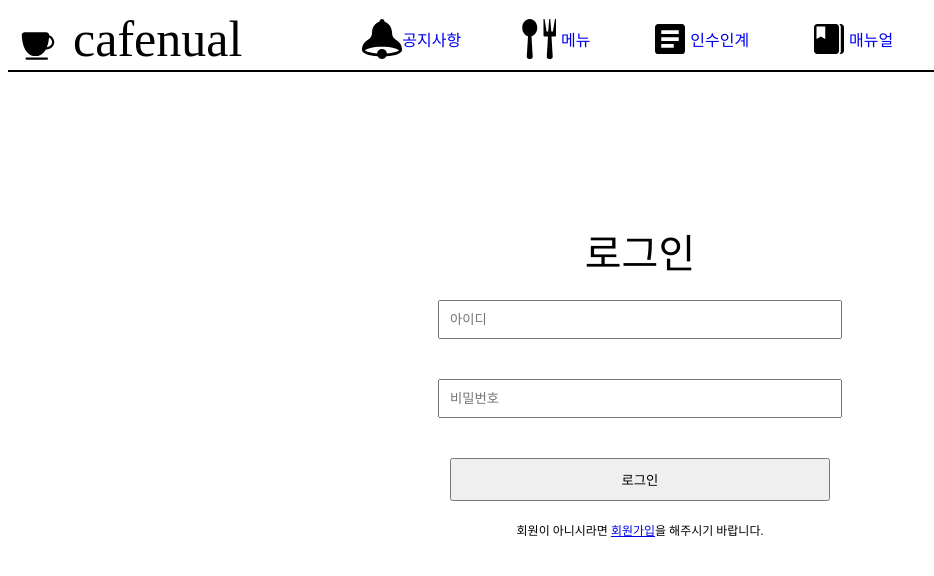
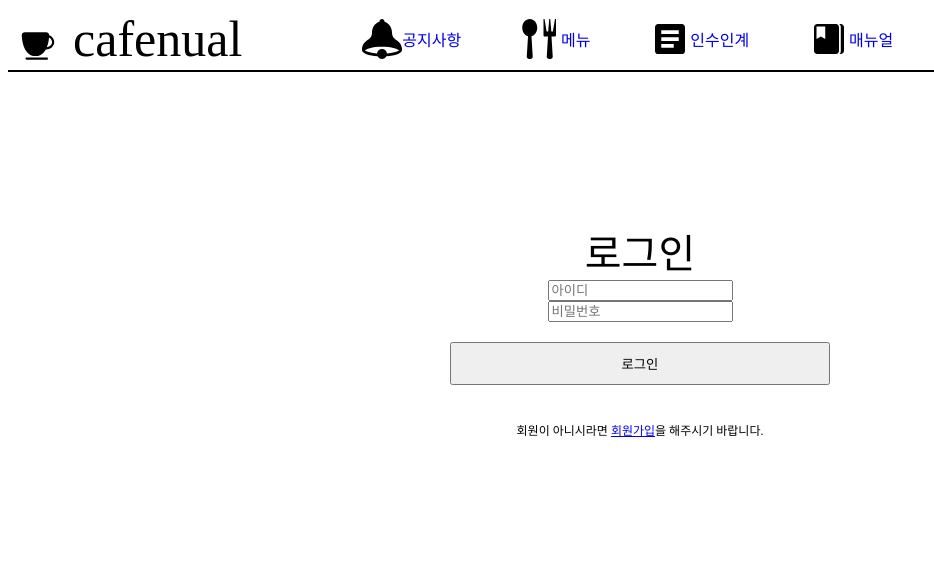
Before and after one commit to cafenual/cafenual-mirr, a React (Create React App) app in the folder front/: page /login in a window 1280 px wide. Shown: the top 576 px of the page, without its empty margins (0-934 px from the left). Built offline with nearby package versions, Linux system fonts and the light colour scheme.

Commit message:
Implements : login & register API

```diff
--- a/front/package.json
+++ b/front/package.json
@@ -6,6 +6,7 @@
     "@testing-library/jest-dom": "^5.11.4",
     "@testing-library/react": "^11.1.0",
     "@testing-library/user-event": "^12.1.10",
+    "axios": "^0.21.1",
     "classnames": "^2.3.1",
     "http-proxy-middleware": "^2.0.0",
     "node-sass": "^4.14.0",
--- a/front/src/pages/Login/Login.css
+++ b/front/src/pages/Login/Login.css
@@ -7,7 +7,7 @@
   text-align: center;
   vertical-align: middle;
 }
-#login input {
+#login button {
   width: 380px;
   margin: 20px;
   padding: 10px;
--- a/front/src/pages/Login/Login.js
+++ b/front/src/pages/Login/Login.js
@@ -1,42 +1,77 @@
 import React, { useState } from "react";
+import axios from "axios";
+import { useHistory } from "react-router-dom";
 import "./Login.css";
 
 const Login = () => {
-  const [userid, setUserId] = useState("");
-  const [userpw, setUserPw] = useState("");
+  const [error, setError] = useState();
 
-  const onChangeId = (e) => {
-    setUserId(e.target.value);
-    console.log(e.target.value);
+  const history = useHistory();
+
+  const [form, setForm] = useState({
+    email: "",
+    password: "",
+  });
+
+  const onChange = (e) => {
+    console.log(e.target);
+    const nextForm = {
+      ...form, //진짜 form이 아니라 form의 형태를 가져옴 복사를 해옴
+      [e.target.name]: e.target.value, //왼쪽 해당하는 이름을 form에서 가져오기 우측 방금 입력한 값을 form에 씌우기
+    };
+
+    setForm(nextForm); //복사본에 value를 저장해서 setForm을 하면 진짜 form에 value를 덮어씌우기
   };
 
-  const onChangePw = (e) => {
-    setUserPw(e.target.value);
-    console.log(e.target.value);
+  const onSubmit = async (e) => {
+    e.preventDefault();
+    console.log("실행");
+    console.log(form);
+
+    const body = {
+      email,
+      password,
+    };
+
+    try {
+      await axios.post("http://localhost:4000/api/user/login", body);
+      history.push("/Dashboard");
+    } catch (e) {
+      setError(e.response.data.message);
+    }
   };
+
+  const { email, password } = form;
 
   return (
     <div>
       <body id="login">
-        <form action="homepage.html" name="login" className="login">
+        <form
+          action="homepage.html"
+          name="login"
+          className="login"
+          onSubmit={onSubmit}
+        >
           <legend>로그인</legend>
           <input
-            type="text"
+            type="email"
             placeholder="아이디"
-            name="login_id"
-            onChange={onChangeId}
+            name="email"
+            value={email}
+            onChange={onChange}
           />
           <br />
           <input
             type="password"
             placeholder="비밀번호"
-            name="login_pw"
-            onChange={onChangePw}
+            name="password"
+            onChange={onChange}
           />
           <br />
-          <input type="submit" value="로그인" />
+          <button type="submit">로그인</button>
+          <p>{error}</p>
           <div className="signup">
-            회원이 아니시라면 <a href="signup.html">회원가입</a>을 해주시기
+            회원이 아니시라면 <a href="/signup">회원가입</a>을 해주시기
             바랍니다.
           </div>
         </form>
--- a/front/src/pages/Signup/Signup.js
+++ b/front/src/pages/Signup/Signup.js
@@ -1,9 +1,55 @@
 import React, { useState } from "react";
+import axios from "axios";
 import "./Signup.scss";
+import { useHistory } from "react-router-dom";
 
 const Signup = () => {
   const [userpw, setUserPw] = useState("");
   const [userpwCheck, setUserPwCheck] = useState("");
+
+  const history = useHistory(); //주소를 바꿀 수 있도록 도와주는 Hooks
+
+  const [form, setForm] = useState({
+    email: "",
+    name: "",
+    phoneNumber: "",
+    password: "",
+    passwordCheck: "",
+  });
+
+  const { email, name, phoneNumber, password, passwordCheck } = form; //비구조 할당
+
+  const onChange = (e) => {
+    console.log(e.target);
+    const nextForm = {
+      ...form, //진짜 form이 아니라 form의 형태를 가져옴 복사를 해옴
+      [e.target.name]: e.target.value, //왼쪽 해당하는 이름을 form에서 가져오기 우측 방금 입력한 값을 form에 씌우기
+    };
+
+    setForm(nextForm); //복사본에 value를 저장해서 setForm을 하면 진짜 form에 value를 덮어씌우기
+  };
+
+  const onSubmit = (e) => {
+    e.preventDefault();
+    console.log("실행");
+    console.log(form);
+
+    const body = {
+      email,
+      password,
+      name,
+      phoneNumber,
+    };
+
+    axios
+      .post("http://localhost:4000/api/user/register", body)
+      .then((response) => {
+        console.log(response);
+        if (response.data.success) {
+          history.push("/login");
+        }
+      });
+  };
 
   const onChangepw = (e) => {
     setUserPw(e.target.value);
@@ -41,17 +87,17 @@ const Signup = () => {
             </center>
             <div className="middle">
               <div className="sign-form">
-                <form
-                  className="signup"
-                  action=""
-                  method=""
-                  onSubmit={onSubmitCheck}
-                >
+                <form className="signup" onSubmit={onSubmit}>
                   <p>
                     <strong>성명</strong>
                     <br />
-                    <input type="text" name="lname" placeholder="성" />
-                    <input type="text" name="fname" placeholder="이름" />
+                    <input
+                      type="text"
+                      name="name"
+                      onChange={onChange}
+                      value={name}
+                      placeholder="이름"
+                    />
                   </p>
                   <p>
                     <strong>이메일</strong>
@@ -59,6 +105,8 @@ const Signup = () => {
                     <input
                       type="email"
                       name="email"
+                      onChange={onChange}
+                      value={email}
                       placeholder="아이디로 사용됩니다."
                     />
                     <a>이메일 확인</a>
@@ -69,8 +117,10 @@ const Signup = () => {
                     <input
                       type="password"
                       id="password1"
+                      name="password"
                       placeholder="비밀번호"
-                      onChange={onChangepw}
+                      value={password}
+                      onChange={onChange}
                     />
                   </p>
                   <div className="caution">
@@ -82,8 +132,10 @@ const Signup = () => {
                     <input
                       type="password"
                       id="password2"
+                      name="passwordCheck"
                       placeholder="비밀번호 확인"
-                      onChange={onChangepwCheck}
+                      value={passwordCheck}
+                      onChange={onChange}
                     />
                     <button onclick="check()">비밀번호 확인</button>
                   </p>
@@ -93,12 +145,14 @@ const Signup = () => {
                     <br />
                     <input
                       type="tel"
-                      name="telephone"
+                      name="phoneNumber"
+                      onChange={onChange}
+                      value={phoneNumber}
                       placeholder="전화번호 입력"
                     />
                   </p>
                   <p>
-                    <input type="submit" value="제출" />
+                    <button type="submit">제출</button>
                   </p>
                 </form>
               </div>
--- a/front/src/pages/Signup/Signup.scss
+++ b/front/src/pages/Signup/Signup.scss
@@ -51,7 +51,7 @@
   border-radius: 30px;
   color: #666262;
 }
-#background input[type="submit"] {
+#background button[type="submit"] {
   border: 0px;
   width: 100px;
   height: 50px;
```
Also changed, not shown: 1 other file (tests, documents, lock files or other folders).
